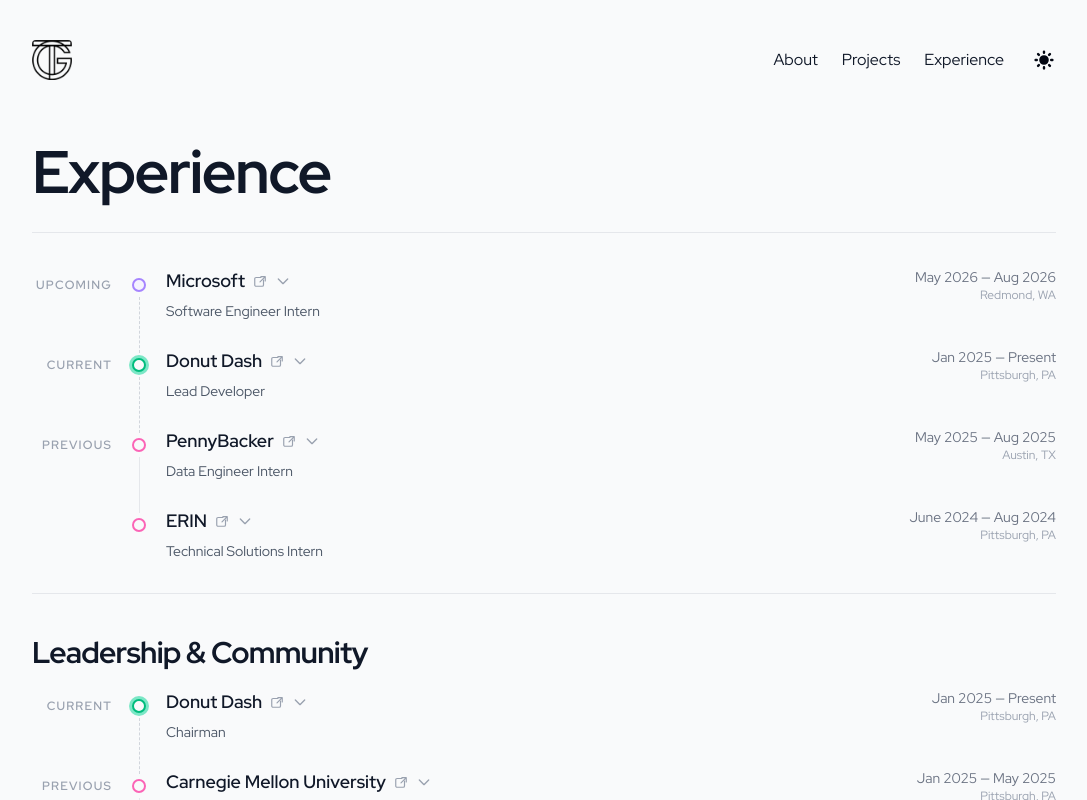
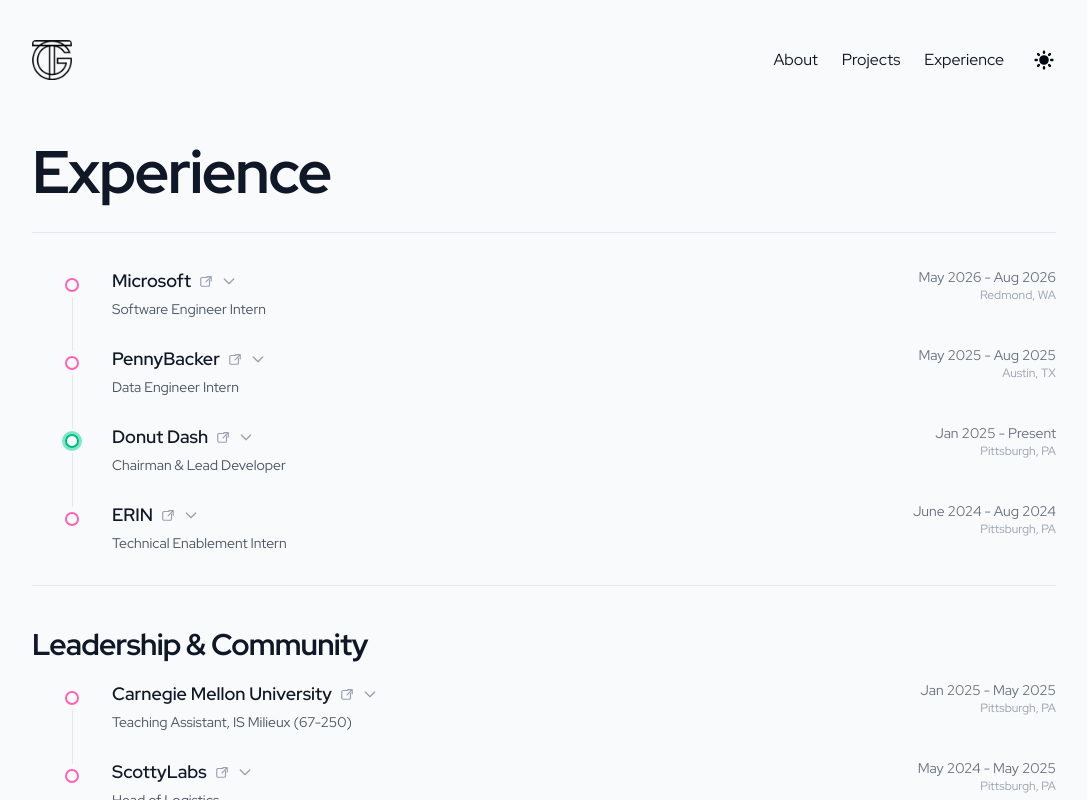
Before and after one commit to tedgershon/tedgershon.github.io, a Next.js app: page /experience in a window 1280 px wide. Shown: the top 800 px of the page, without its empty margins (96-1183 px from the left). Built offline with nearby package versions, Linux system fonts and the light colour scheme.

Commit message:
Update experience section: reorder reverse-chronologically, refresh bullets, clean timeline layout

```diff
--- a/app/experience/page.tsx
+++ b/app/experience/page.tsx
@@ -17,67 +17,31 @@
 
 type TimelineEntry = {
   item: Experience
-  categoryLabel?: string // shown left of the timeline, only on the first item of each group
-  lineBelow: 'solid' | 'dashed' | 'none' // solid=same group, dashed=transition, none=last
+  lineBelow: 'solid' | 'dashed' | 'none'
 }
 
 function buildTimeline(items: Experience[]): TimelineEntry[] {
-  const statusOrder: ExperienceStatus[] = ['upcoming', 'current', 'previous']
-  const groups = statusOrder
-    .map((s) => items.filter((e) => e.status === s))
-    .filter((g) => g.length > 0)
-
-  const entries: TimelineEntry[] = []
-
-  groups.forEach((group, gi) => {
-    group.forEach((item, ii) => {
-      const isFirstInGroup = ii === 0
-      const isLastInGroup = ii === group.length - 1
-      const isLastGroup = gi === groups.length - 1
-
-      let lineBelow: TimelineEntry['lineBelow'] = 'solid'
-      if (isLastInGroup && isLastGroup) lineBelow = 'none'
-      else if (isLastInGroup && !isLastGroup) lineBelow = 'dashed'
-
-      entries.push({
-        item,
-        categoryLabel: isFirstInGroup
-          ? (['Upcoming', 'Current', 'Previous'] as const)[statusOrder.indexOf(item.status)]
-          : undefined,
-        lineBelow,
-      })
-    })
-  })
-
-  return entries
+  return items.map((item, idx) => ({
+    item,
+    lineBelow: idx === items.length - 1 ? 'none' : 'solid',
+  }))
 }
 
 /* ── Single timeline row ──────────────────────────────────── */
 
 function TimelineRow({ entry }: { entry: TimelineEntry }) {
   const [isOpen, setIsOpen] = useState(false)
-  const { item, categoryLabel, lineBelow } = entry
+  const { item, lineBelow } = entry
 
   return (
     <div className="relative flex">
-      {/* ── Left column: category label ── */}
-      <div className="hidden w-20 shrink-0 text-right sm:flex sm:h-6 sm:items-center">
-        {categoryLabel && (
-          <span className="ml-auto text-xs font-semibold tracking-widest text-gray-400 uppercase dark:text-gray-500">
-            {categoryLabel}
-          </span>
-        )}
-      </div>
-
-      {/* ── Timeline spine (dot + line) ── */}
-      <div className="relative mx-4 flex w-3.5 shrink-0 flex-col items-center sm:mx-5">
-        {/* Spacer to vertically center the dot with the first text row */}
+      {/* ── Left column: timeline dot + line ── */}
+      <div className="relative flex w-20 shrink-0 flex-col items-center">
         <div className="flex h-6 items-center">
           <div
             className={`z-10 h-3.5 w-3.5 shrink-0 rounded-full border-2 ${dotClasses[item.status]}`}
           />
         </div>
-        {/* Line below dot */}
         {lineBelow !== 'none' && (
           <div
             className={`w-px flex-1 ${
@@ -91,13 +55,6 @@
 
       {/* ── Right column: content ── */}
       <div className="min-w-0 flex-1 pb-8">
-        {/* Mobile-only category label */}
-        {categoryLabel && (
-          <span className="mb-2 block text-xs font-semibold tracking-widest text-gray-400 uppercase sm:mb-1 sm:hidden dark:text-gray-500">
-            {categoryLabel}
-          </span>
-        )}
-
         {/* Company row */}
         <button
           onClick={() => setIsOpen(!isOpen)}
@@ -161,7 +118,7 @@
         </button>
 
         {/* Role title — always visible */}
-        <p className="mt-1 text-sm font-medium text-gray-600 dark:text-gray-300">{item.title}</p>
+        <p className="mt-0.5 text-sm font-medium text-gray-600 dark:text-gray-300">{item.title}</p>
 
         {/* Collapsible description */}
         <div
--- a/data/experienceData.ts
+++ b/data/experienceData.ts
@@ -16,47 +16,49 @@
     company: 'Microsoft',
     companyUrl: 'https://www.microsoft.com/',
     location: 'Redmond, WA',
-    period: 'May 2026 — Aug 2026',
+    period: 'May 2026 - Aug 2026',
     description: [
-      'Incoming summer intern on the Data Integration team within Azure Data (Cloud & AI).',
+      'Developed a custom Power Query connector to enable unattended refreshes of Excel Online (153M users) workbooks via Dataflows, executing operations through a live, server-side session via authenticated Graph calls.',
+      'Engineered OAuth2 delegated token lifecycle from interactive consent to Fabric-managed (DMTS) credential replay for headless runs, with a TestConnection gate detecting expired tokens before refresh.',
+      'Collaborated with connector, dataflow, Excel, DMTS, and OAuth SMEs to design cloud-aware authentication, delegated Graph scopes, and schema metadata modeled after first-party Microsoft connectors.',
     ],
-    status: 'upcoming',
-  },
-  {
-    title: 'Lead Developer',
-    company: 'Donut Dash',
-    companyUrl: 'https://pghdonutdash.com/',
-    location: 'Pittsburgh, PA',
-    period: 'Jan 2025 — Present',
-    description: [
-      'Directing technical development and operations for 501(c)(3) initiative that has raised $263,000+ since 2018, managing full-stack platform (React, Node.js/Express, MongoDB, Stripe) supporting 12k+ users.',
-      'Re-architected Stripe integration for campaign-based payment workflows, migrated email automations from deprecated domain, and managed Cloudflare deployment and DNS configuration.',
-      'Currently leading sprint-based migration to Next.js architecture, implementing bug fixes and feature improvements.',
-    ],
-    status: 'current',
+    status: 'previous',
   },
   {
     title: 'Data Engineer Intern',
     company: 'PennyBacker',
     companyUrl: 'https://www.pennybackercap.com/',
     location: 'Austin, TX',
-    period: 'May 2025 — Aug 2025',
+    period: 'May 2025 - Aug 2025',
     description: [
-      'Delivered 5,300+ lines of production code powering investment dashboards used daily by 54 users across 4 teams managing $5.1B AUM, integrating internal and external data sources via CI/CD workflows with 143 test scripts.',
-      'Refactored 14 Spark SQL models in Databricks using dbt with dynamic Jinja templating, cutting compile time by 57–85% and enabling property-level analysis for real estate and executive teams.',
-      'Refactored GBDT training pipeline in Python (sklearn, MLflow) to centralize feature engineering across 3 asset classes and automate logging for 36 configurations.',
+      'Built 3 data models powering client-facing Power BI dashboards for suite managing $5.1B AUM across 4 teams.',
+      'Translated real estate and executive dashboard requirements into dbt models, refactoring 14 with Jinja templating to run on Databricks Spark SQL, cutting compile time by up to 85% and enabling property-level analysis.',
+      'Refactored GBDT training pipeline in Python (sklearn, MLflow) to centralize feature engineering across 3 asset classes and automate logging for 36 configurations, improving consistency and eliminating manual output tracking.',
     ],
     status: 'previous',
   },
   {
-    title: 'Technical Solutions Intern',
+    title: 'Chairman & Lead Developer',
+    company: 'Donut Dash',
+    companyUrl: 'https://pghdonutdash.com/',
+    location: 'Pittsburgh, PA',
+    period: 'Jan 2025 - Present',
+    description: [
+      'Directed development and operations for 501(c)(3) event that has raised $265,000+ since 2018 (12k+ annual site visits), leading site migration to a Next.js/MongoDB monorepo and authoring the full issue backlog.',
+      'Integrated Stripe Checkout powering all race registrations and donations, finalizing paid registrations and automating thank-you and confirmation emails from Stripe webhooks via the Gmail REST API (OAuth2).',
+      'Hardened admin console by resolving production bugs and authoring 130+ unit, integration, and end-to-end tests.',
+    ],
+    status: 'current',
+  },
+  {
+    title: 'Technical Enablement Intern',
     company: 'ERIN',
     companyUrl: 'https://erinapp.com/platform/employee-referrals/',
     location: 'Pittsburgh, PA',
-    period: 'June 2024 — Aug 2024',
+    period: 'June 2024 - Aug 2024',
     description: [
-      'Authored 33 technical guides on SSO authentication, ATS/HRIS integrations, and AI-powered job matching features to support platform adoption for 1.1M+ enterprise users.',
-      'Restructured HubSpot knowledge base taxonomy and routing, reducing content navigation from 6–7 clicks to 3.',
+      "Authored 33 technical guides on SSO authentication, ATS/HRIS integrations, and AI-powered job matching features to support platform adoption for 1.1M+ enterprise users across ERIN's customer portfolio.",
+      'Restructured HubSpot knowledge base taxonomy and routing, reducing content navigation from 6-7 clicks to 3.',
     ],
     status: 'previous',
   },
@@ -64,22 +66,11 @@
 
 export const leadership: Experience[] = [
   {
-    title: 'Chairman',
-    company: 'Donut Dash',
-    companyUrl: 'https://pghdonutdash.com/',
-    location: 'Pittsburgh, PA',
-    period: 'Jan 2025 — Present',
-    description: [
-      'Renovating website and leading operations, logistics, outreach, communication, and social media initiatives for the 501(c)(3) non-profit.',
-    ],
-    status: 'current',
-  },
-  {
     title: 'Teaching Assistant, IS Milieux (67-250)',
     company: 'Carnegie Mellon University',
     companyUrl: 'https://www.heinz.cmu.edu/',
     location: 'Pittsburgh, PA',
-    period: 'Jan 2025 — May 2025',
+    period: 'Jan 2025 - May 2025',
     description: [
       'Supported 120+ students through lab debugging and grading, focusing on relational database modeling (ERDs), SQL querying, and front-end web development (HTML/CSS/JS) with deployment via GitHub Pages.',
     ],
@@ -90,7 +81,7 @@
     company: 'ScottyLabs',
     companyUrl: 'https://www.scottylabs.org/',
     location: 'Pittsburgh, PA',
-    period: 'May 2024 — May 2025',
+    period: 'May 2024 - May 2025',
     description: [
       "Coordinated Pittsburgh's largest hackathon, TartanHacks, with 750+ participants from over 18 countries.",
       "Led the first iteration of NOVA, CMU's first GenAI hackathon with 130+ participants and 29 submitted projects.",
@@ -100,7 +91,7 @@
 ]
 
 export const skills = {
-  languages: ['Python', 'SQL', 'TypeScript/JavaScript', 'C', 'Java', 'Ruby'],
-  platforms: ['Databricks', 'Spark', 'dbt', 'Docker', 'PostgreSQL', 'MongoDB', 'Redis'],
-  frameworks: ['Git', 'CI/CD', 'Next.js', 'Node.js', 'React', 'MLflow', 'Django', 'Rails'],
+  languages: ['TypeScript/JavaScript', 'Python', 'SQL', 'C', 'Java', 'Ruby'],
+  platforms: ['PostgreSQL', 'MongoDB', 'Redis', 'Docker', 'Databricks', 'Spark', 'dbt'],
+  frameworks: ['Next.js', 'React', 'Node.js', 'Git', 'CI/CD', 'Django', 'Rails', 'MLflow'],
 }
```
